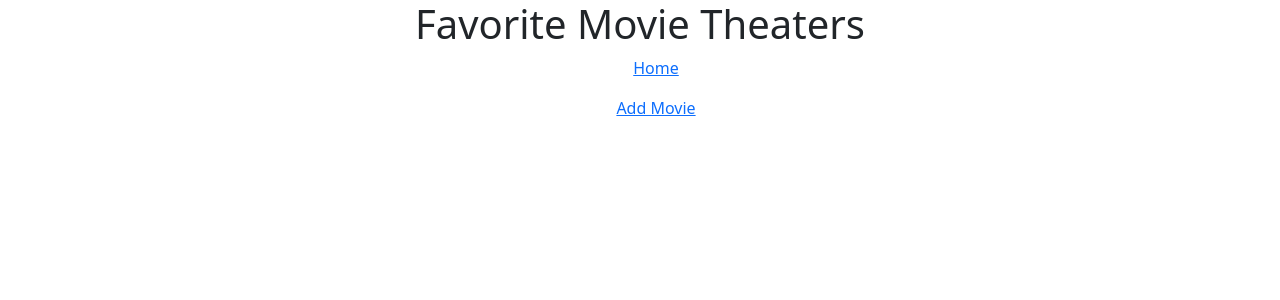
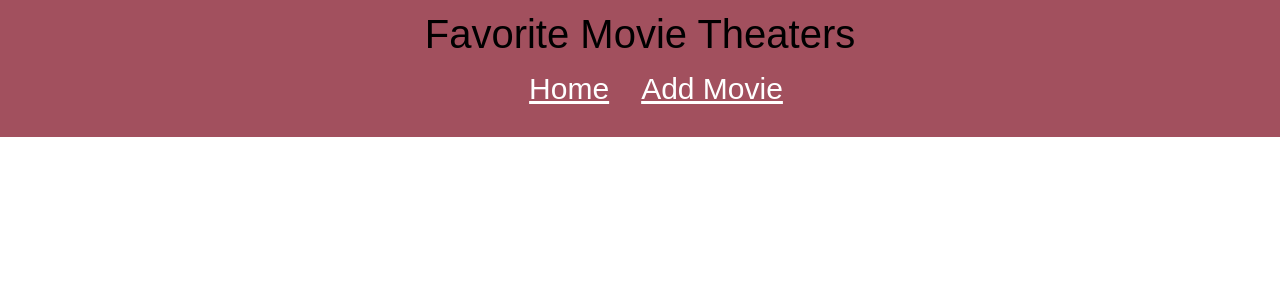
Before and after one commit to czaudiovisual/phase-3-project, a React (Create React App) app in the folder frontend/: page / in a window 1280 px wide. Shown: the top 300 px of the page. Built offline with nearby package versions, Linux system fonts and the light colour scheme.

Commit message:
CRD working and adding more css, still have errors deleting images

```diff
--- a/frontend/src/App.css
+++ b/frontend/src/App.css
@@ -1,10 +1,27 @@
+*{
+  font-family: 'Poppins', sans-serif;
+}
+
+span{
+  font-weight: bolder;
+  font-size: 16px
+   }
+
+   .nav-links ul{
+    display: inline-block;
+  }
+
+  .nav-links a{
+    color: white;
+  }
+
 .App {
   text-align: center;
 }
 
 .img-poster {
   width:  100%;
-  height: 500px;
+  height: 400px;
   margin-bottom: 20px;
   object-fit: cover;
 }
@@ -14,14 +31,15 @@
   margin-top: 20px;
   margin-bottom: 20px;
   box-shadow: 0 0px 20px 0 rgba(0,0,0,0.2);
-  background-color: rgba(238, 80, 106, 0.281);
+  background-color: rgba(238, 80, 106, 0.336);
   transition: 0.3s;
   flex-direction: column;
-  width: 400px;
+  justify-content: center;
+  width: 500px;
   font-size: smaller;
   padding: 15px;
   float: left;
-  width: 20%;
+  width: 22%;
 }
 
 .form-box {
@@ -35,3 +53,10 @@
 .back-button {
   margin-top: 25px;
 }
+
+.nav-header {
+  padding: 10px;
+  background: rgba(124, 8, 28, 0.705);
+  color: rgb(0, 0, 0);
+  font-size: 30px;
+}
--- a/frontend/src/components/Movies.js
+++ b/frontend/src/components/Movies.js
@@ -68,8 +68,9 @@ class Movies extends React.Component {
     render() {
         return (
             <div>
-                <Link to="movies/new">New Movie</Link>
                 <div className="back-button">
+                    <div className="card-wrapper">
+
                     <label for="exampleInputEmail1" class="form-label"> Movie Theaters </label>
                     <select
                         onChange={this.handleOnChange}
@@ -77,6 +78,7 @@ class Movies extends React.Component {
                         <option value="all"> All</option>
                         {this.renderTheatersForm()}
                     </select>
+                    </div>
                 </div>
                 <ul>{this.renderMovies()}</ul>
             </div>
--- a/frontend/src/components/NavHeader.js
+++ b/frontend/src/components/NavHeader.js
@@ -4,7 +4,7 @@ const NavHeader = (props) => {
     return (
         <header className="nav-header">
             <h1>{props.title}</h1>
-            <div>
+            <div className="nav-links">
                 <ul><a href="/movies"> Home </a></ul>
                 <ul><a href="/movies/new"> Add Movie </a></ul>
             </div>
```
Also changed, not shown: 1 other file (tests, documents, lock files or other folders).
